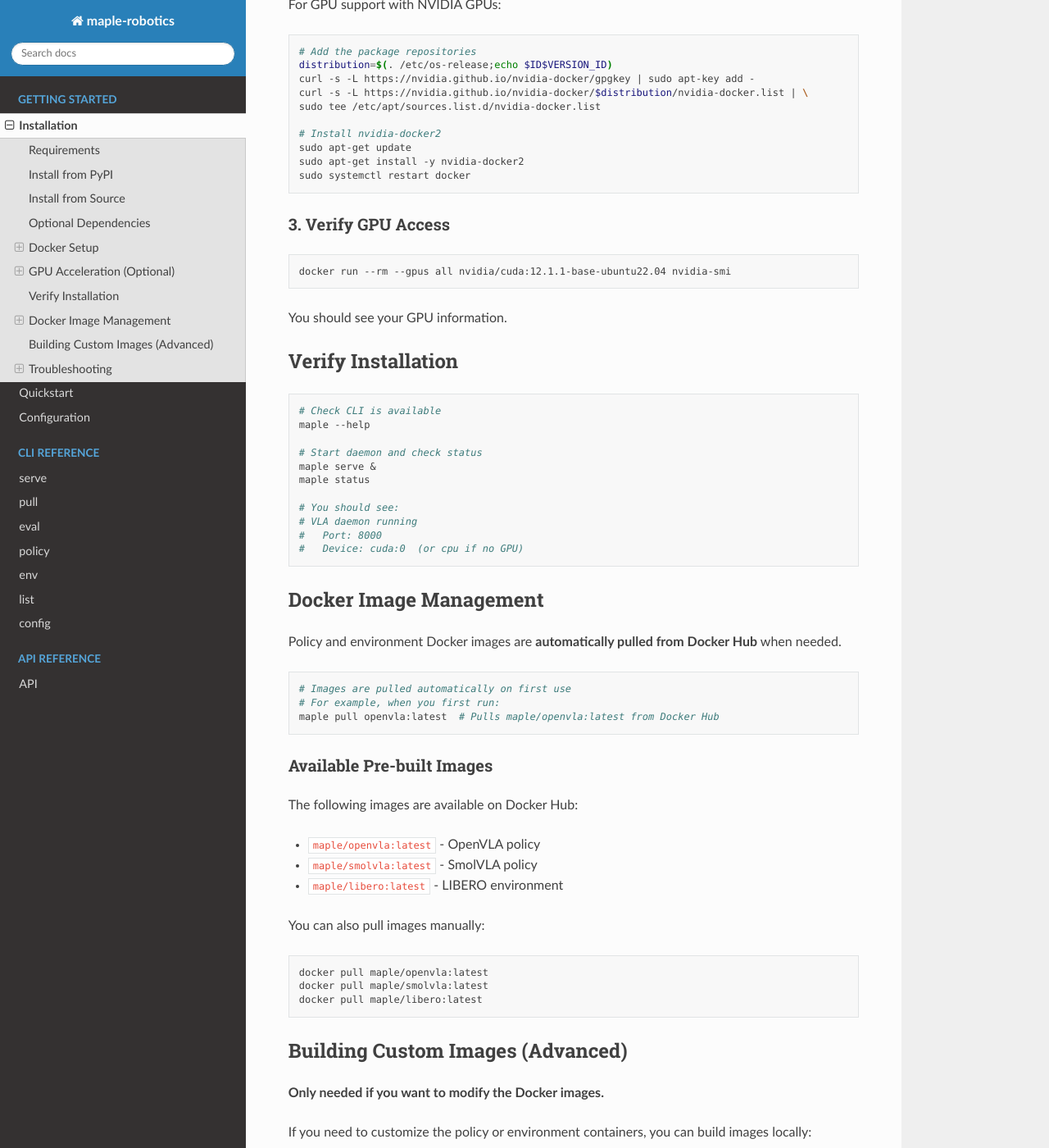
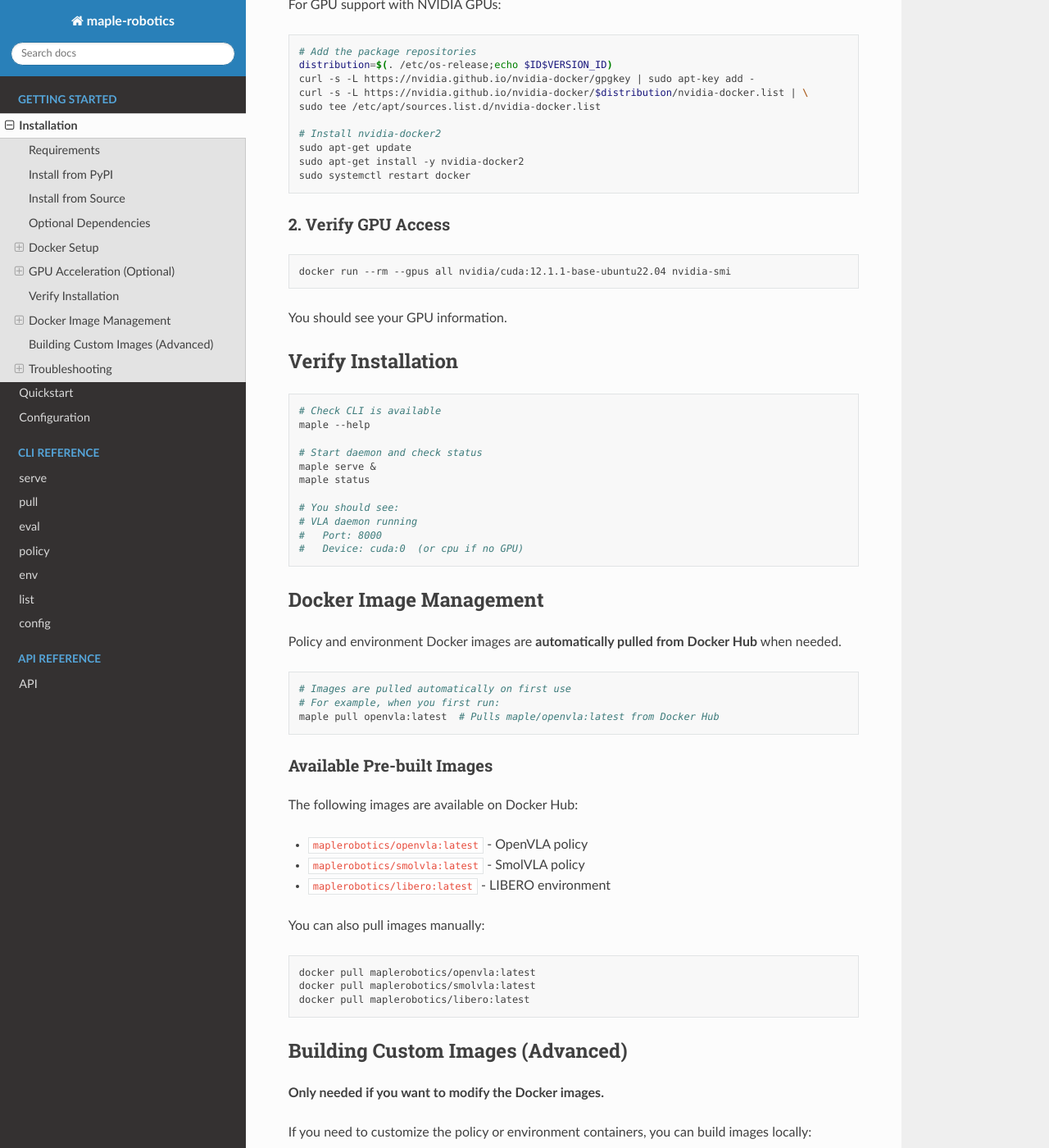
Before and after one commit to Shaswat2001/maple-robotics, a Sphinx documentation site: the page built from docs/source/guides/installation.rst, in a window 1280 px wide and 1400 px high, scrolled down 1496 px. Shown: the whole window at 82% size. Built offline with Sphinx 7.4.7 and the Read the Docs theme 3.1.0, drawn with Linux system fonts in a browser that asks for light colours; some of the changed text lies outside the part shown.

Commit message:
fix: change the docker images and update the documentation

```diff
--- a/docs/source/guides/installation.rst
+++ b/docs/source/guides/installation.rst
@@ -85,7 +85,7 @@ For GPU support with NVIDIA GPUs:
     sudo apt-get install -y nvidia-docker2
     sudo systemctl restart docker
 
-3. Verify GPU Access
+2. Verify GPU Access
 --------------------
 
 .. code-block:: bash
@@ -127,17 +127,17 @@ Available Pre-built Images
 
 The following images are available on Docker Hub:
 
-- ``maple/openvla:latest`` - OpenVLA policy
-- ``maple/smolvla:latest`` - SmolVLA policy
-- ``maple/libero:latest`` - LIBERO environment
+- ``maplerobotics/openvla:latest`` - OpenVLA policy
+- ``maplerobotics/smolvla:latest`` - SmolVLA policy
+- ``maplerobotics/libero:latest`` - LIBERO environment
 
 You can also pull images manually:
 
 .. code-block:: bash
 
-    docker pull maple/openvla:latest
-    docker pull maple/smolvla:latest
-    docker pull maple/libero:latest
+    docker pull maplerobotics/openvla:latest
+    docker pull maplerobotics/smolvla:latest
+    docker pull maplerobotics/libero:latest
 
 Building Custom Images (Advanced)
 ==================================
--- a/docs/source/index.rst
+++ b/docs/source/index.rst
@@ -29,7 +29,7 @@ Why Maple?
 
 **The Problem**
 
-Evaluating robotics policies—whether Vision-Language-Action (VLA) models, imitation learning policies,
+Evaluating robotics policies—whether Vision-Language-Action (VLA) models, foundation models, imitation learning policies,
 or reinforcement learning agents—across different simulation environments is painful:
 
 - **Environment chaos**: Every simulator has its own observation format, action space, and API quirks
```
Also changed, not shown: other parts of docs/source/guides/installation.rst (+1 -1 lines), 2 other files.
